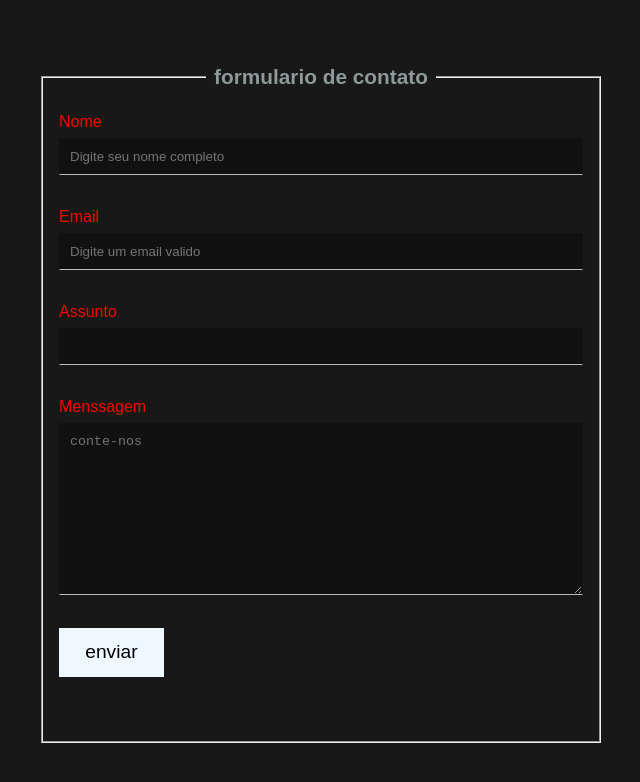
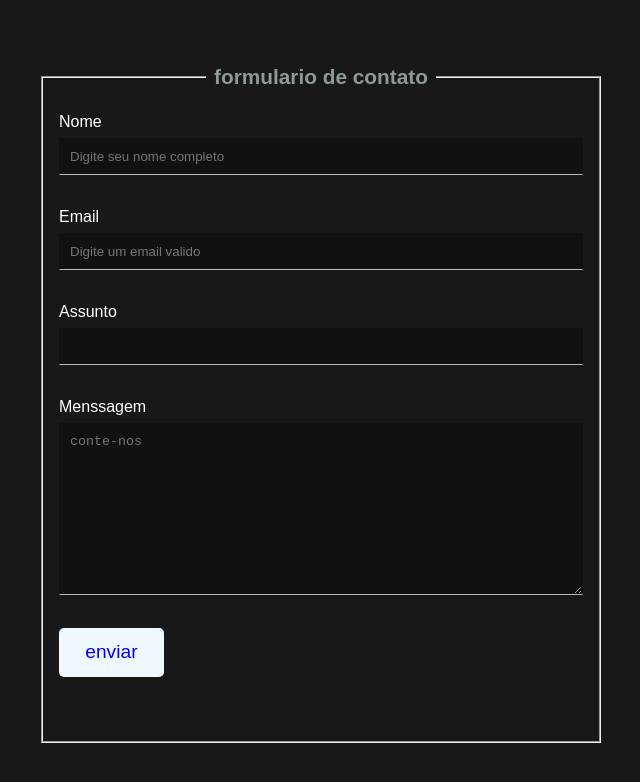
Before and after one commit to Gabriellsantana/WebFundamentals, a plain HTML site: page html-css-js/Formulario/contato/contato.html in a window 1280 px wide. Shown: the whole page, without its empty margins (319-959 px from the left). Drawn offline with Linux system fonts and the light colour scheme.

Commit message:
desafio form-cadastro&login

```diff
--- a/html-css-js/Formulario/contato/contato.css
+++ b/html-css-js/Formulario/contato/contato.css
@@ -1,6 +1,6 @@
 html{
     background-color: #181818;
-    color: red;
+    color: white;
     font-family: Arial, Helvetica, sans-serif;
 }
 body{
@@ -26,6 +26,7 @@ textarea{
     display: block;
     width: 100%;
     box-sizing: border-box;
+    color: white;
 }
 
 input, textarea{
@@ -34,6 +35,7 @@ input, textarea{
     border-bottom-color: #bbb;
     padding: .75em;
     margin: .5em 0 2.5em;
+
 }
 legend{
     padding: .5rem;
@@ -49,4 +51,20 @@ legend{
     font-size: 1.2em;
     border: none;
     width: 20%;
+    color: blue;
+    border-radius: 5px;
 }
+/*pesseudoclass*/
+input:invalid:focus, textarea:invalid:focus{
+    border-bottom: 2px solid #ff000d;
+    outline: 0;
+}
+input:valid:focus, textarea:valid:focus{
+   border-bottom:2px solid #0ec72a;
+}
+input:focus, textarea:focus{
+    border-bottom: 2px solid #8e999a;
+    color: #2a2727;
+    outline: 0;
+    color: white;
+}
--- a/html-css-js/Formulario/contato/contato.html
+++ b/html-css-js/Formulario/contato/contato.html
@@ -11,13 +11,13 @@
             <fieldset>
                 <legend>formulario de contato</legend>
                   <label for="name">Nome</label>
-                 <input type="text"  id="name" autocomplete="off" placeholder="Digite seu nome completo" name="name">
+                 <input type="text"  id="name" autocomplete="off" placeholder="Digite seu nome completo" name="name" required>
                  <label for="email">Email</label>
                  <input type="email" required id="email" name="email" placeholder="Digite um email valido">
                 <label for="subject">Assunto</label>
-                <input type="text" id="subject" name="subject">
-                <label for="message">Menssagem</label>
-                <textarea name="message" id="message" cols="30" rows="10" placeholder="conte-nos"></textarea>
+                <input type="text" id="subject" name="subject" required>
+                <label for="message" >Menssagem</label>
+                <textarea name="message" id="message" cols="30" rows="10" placeholder="conte-nos" required ></textarea>
                 <input type="button" value="enviar" class="btn">
             </fieldset>
 
--- /dev/null
+++ b/html-css-js/Formulario/desafio/cadastro.css
@@ -0,0 +1,74 @@
+html{
+      background-color: blueviolet;
+      font-family: 'Segoe UI', Tahoma, Geneva, Verdana, sans-serif;
+}
+body{
+    display: flex;
+    justify-content: center;
+    align-items: center;
+    min-height: 100vh;
+    margin: 0;
+}
+form{
+    width: 90%;
+    padding: 5rem;
+    min-width: 28.125em;
+    max-width: 560px;
+
+
+}
+fieldset{
+    margin: 0;
+    padding: 1rem;
+    background-color: white;
+    box-shadow: -2px 1px 3px rgba(0, 0, 0, 0.589);
+    border: none;
+    padding: 1.5rem;
+}
+label, input{
+    display: block;
+    margin-top: .3rem;
+    width: 100%;
+    box-sizing: border-box;
+    border: none;
+    outline: 0;
+    padding: .2rem;
+}
+input{
+    border-bottom: 2px solid rgb(0, 123, 255);
+}
+.cadastre-se{
+    font-size: 2rem;
+}
+label{
+    font-size: 1.2rem;
+}
+.btn{
+    border: none;
+    font-size: 1.5rem;
+    width: 30%;
+    padding: .5rem;
+    border-radius: 5px;
+    color: white;
+    background-color: rgb(0, 123, 255);
+}
+.div-btn{
+    display: flex;
+    margin-top:2.5rem;
+    align-items: center;
+    justify-content: space-between;
+}
+.link{
+    display: flex;
+    align-items: center;
+}
+.link a{
+    text-decoration: none;
+}
+
+input:invalid:focus{
+    border-bottom: 2px solid #ff000d;
+}
+input:valid:focus{
+    border-bottom: 2px solid #0ec72a;
+}
```
Also changed, not shown: html-css-js/Formulario/desafio/cadastro.html (added, +30 -0 lines), html-css-js/Formulario/desafio/login.html (added).
